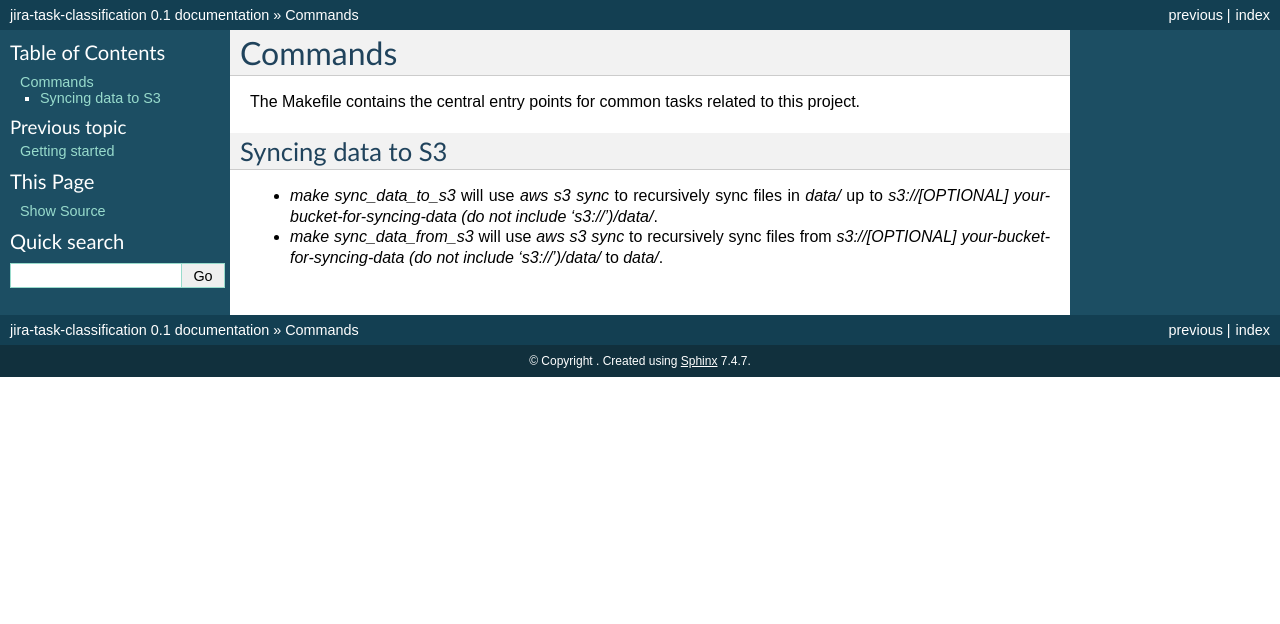
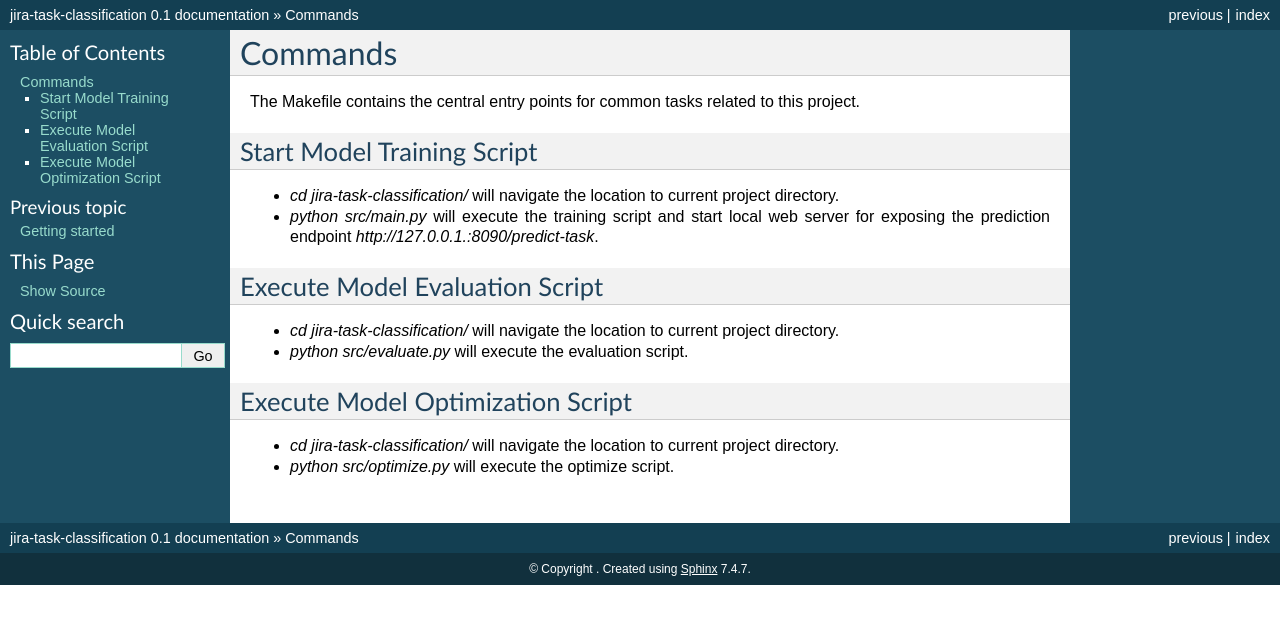
Before and after one commit to promessa-project/jira-task-classification, a Sphinx documentation site: the page built from jira-task-classification/docs/commands.rst, in a window 1280 px wide. Shown: the top 624 px of the page. Built offline with Sphinx 7.4.7, drawn with Linux system fonts in a browser that asks for light colours.

Commit message:
feat: added commands related to script  - start server  - train models  - evaluate models  - optimize models

```diff
--- a/jira-task-classification/docs/commands.rst
+++ b/jira-task-classification/docs/commands.rst
@@ -3,8 +3,21 @@ Commands
 
 The Makefile contains the central entry points for common tasks related to this project.
 
-Syncing data to S3
-^^^^^^^^^^^^^^^^^^
+Start Model Training Script
+^^^^^^^^^^^^^^^^^^^^^^^^^^^
 
-* `make sync_data_to_s3` will use `aws s3 sync` to recursively sync files in `data/` up to `s3://[OPTIONAL] your-bucket-for-syncing-data (do not include 's3://')/data/`.
-* `make sync_data_from_s3` will use `aws s3 sync` to recursively sync files from `s3://[OPTIONAL] your-bucket-for-syncing-data (do not include 's3://')/data/` to `data/`.
+* `cd jira-task-classification/` will navigate the location to current project directory.
+* `python src/main.py` will execute the training script and start local web server for exposing the prediction endpoint `http://127.0.0.1.:8090/predict-task`.
+
+Execute Model Evaluation Script
+^^^^^^^^^^^^^^^^^^^^^^^^^^^^^^^
+
+* `cd jira-task-classification/` will navigate the location to current project directory.
+* `python src/evaluate.py` will execute the evaluation script.
+
+
+Execute Model Optimization Script
+^^^^^^^^^^^^^^^^^^^^^^^^^^^^^^^^^
+
+* `cd jira-task-classification/` will navigate the location to current project directory.
+* `python src/optimize.py` will execute the optimize script.
```
Also changed, not shown: 2 other files.
